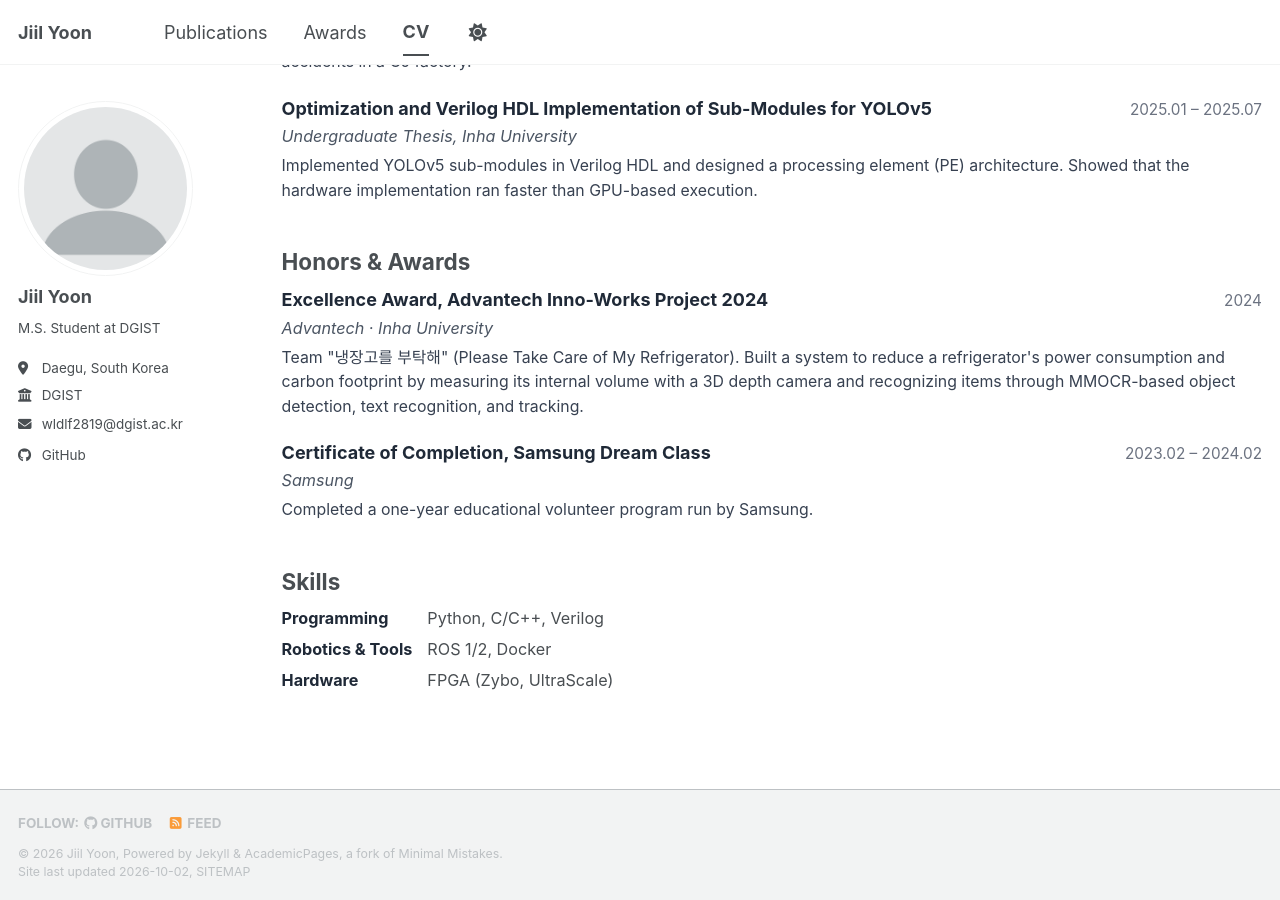
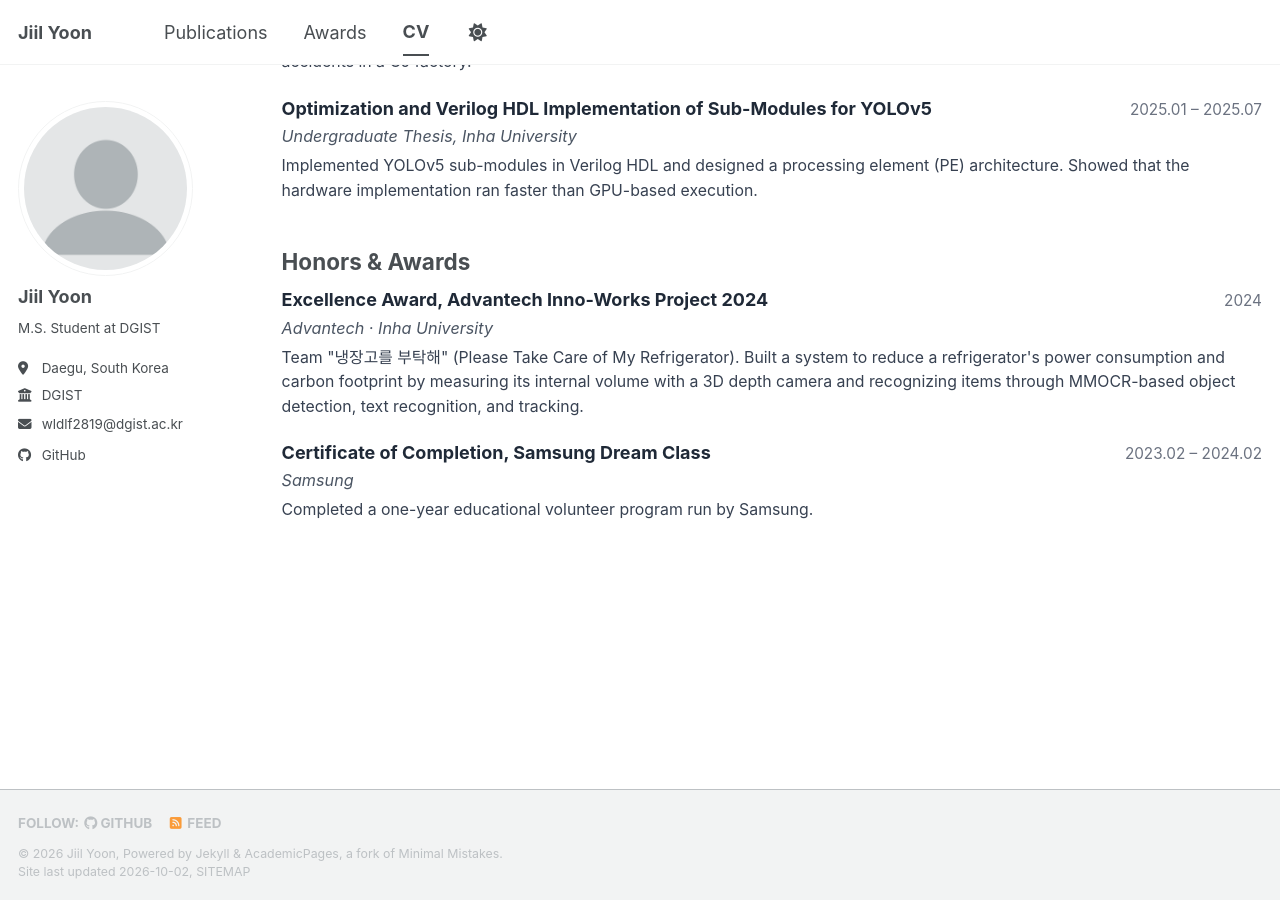
Before and after one commit to Yoon-Ji-Il/Yoon-Ji-Il.github.io, a Jekyll site: the page built from _pages/cv.md, in a window 1280 px wide and 900 px high, scrolled down 904 px. Built offline with Jekyll 4.4.1, drawn with Linux system fonts in a browser that asks for light colours; a style sheet for code colours, icons or effects is not loaded.

Commit message:
Update cv.md

```diff
--- a/_pages/cv.md
+++ b/_pages/cv.md
@@ -81,9 +81,3 @@ html[data-theme="dark"] .cv-venue { color: #93c5fd; }
 <div class="cv-sub">Samsung</div>
 <div class="cv-desc">Completed a one-year educational volunteer program run by Samsung.</div>
 </div>
-
-## Skills
-
-<div class="cv-skill"><b>Programming</b>Python, C/C++, Verilog</div>
-<div class="cv-skill"><b>Robotics &amp; Tools</b>ROS 1/2, Docker</div>
-<div class="cv-skill"><b>Hardware</b>FPGA (Zybo, UltraScale)</div>
```
